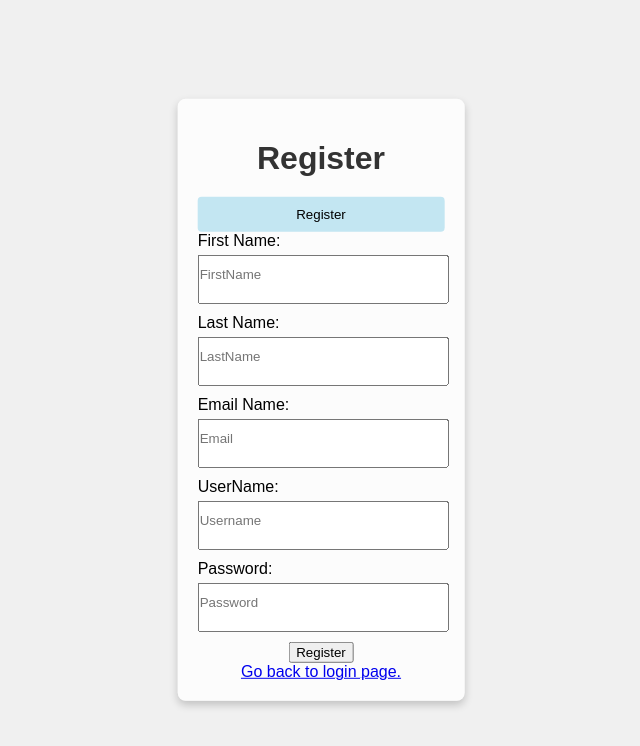
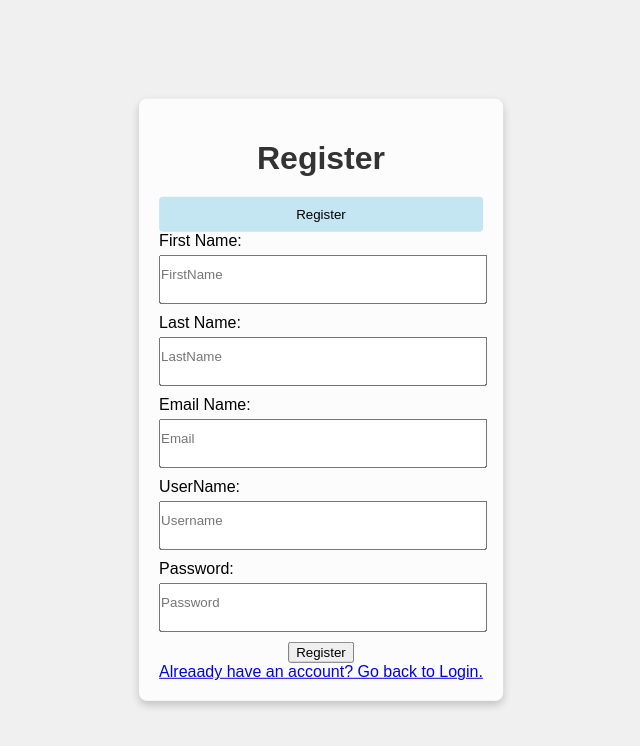
Before and after one commit to d-minic/COP4331-Large-Project, a React (Create React App) app in the folder frontend/: page /register in a window 1280 px wide. Shown: the top 746 px of the page, without its empty margins (319-959 px from the left). Built offline with nearby package versions, Linux system fonts and the light colour scheme.

Commit message:
Update Register.js

```diff
--- a/frontend/src/components/Register.js
+++ b/frontend/src/components/Register.js
@@ -8,7 +8,7 @@ function Register() {
     var lastName;
     var registerEmail;
     var registerPassword;
-    const [message, setMessage] = useState(<Link to="/">Go back to login page.</Link>);
+    const [message, setMessage] = useState(<Link to="/">Alreaady have an account? Go back to Login.</Link>);
     const app_name = 'smart-tooth-577ede9ea626';
 
     function buildPath(route) {
```
